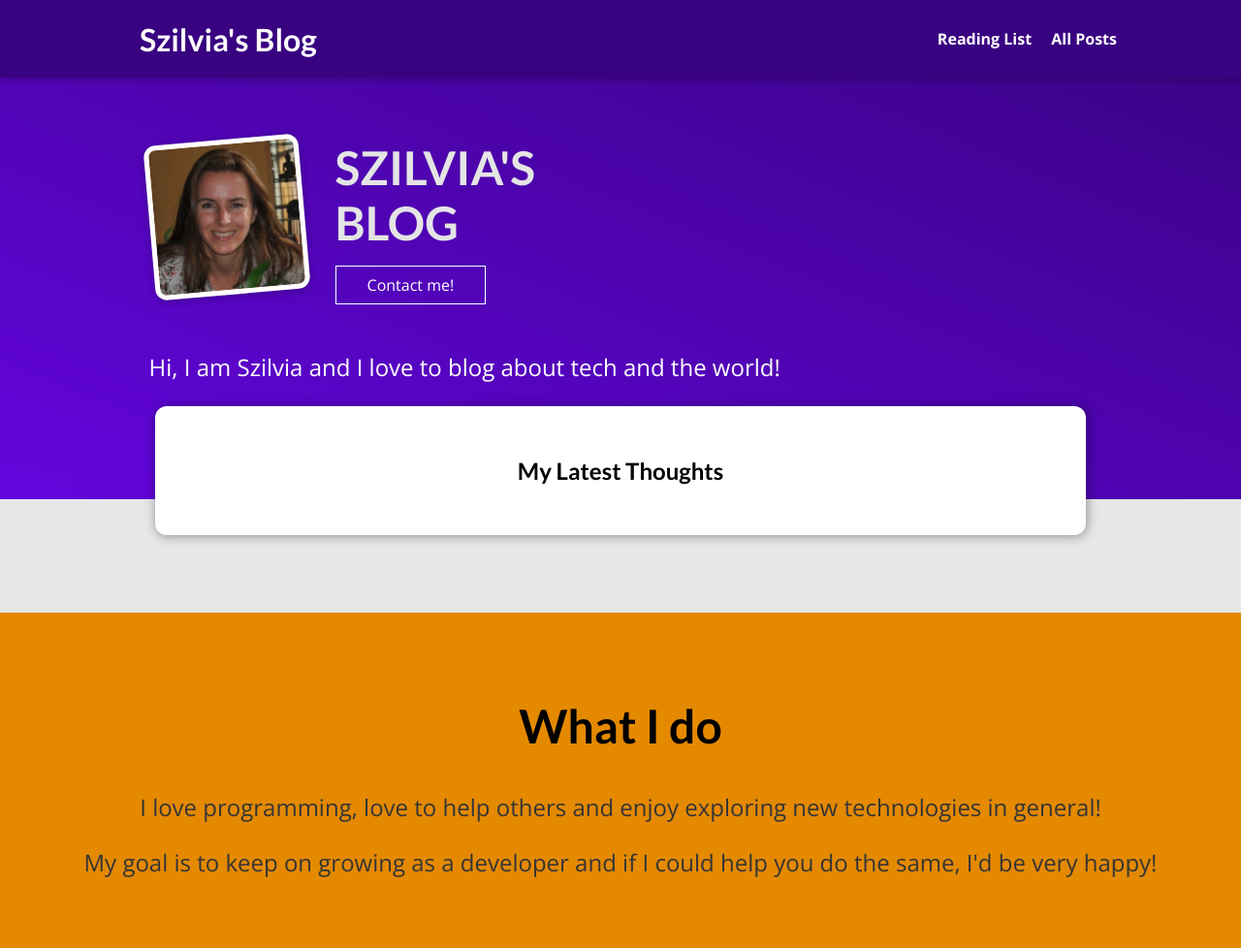
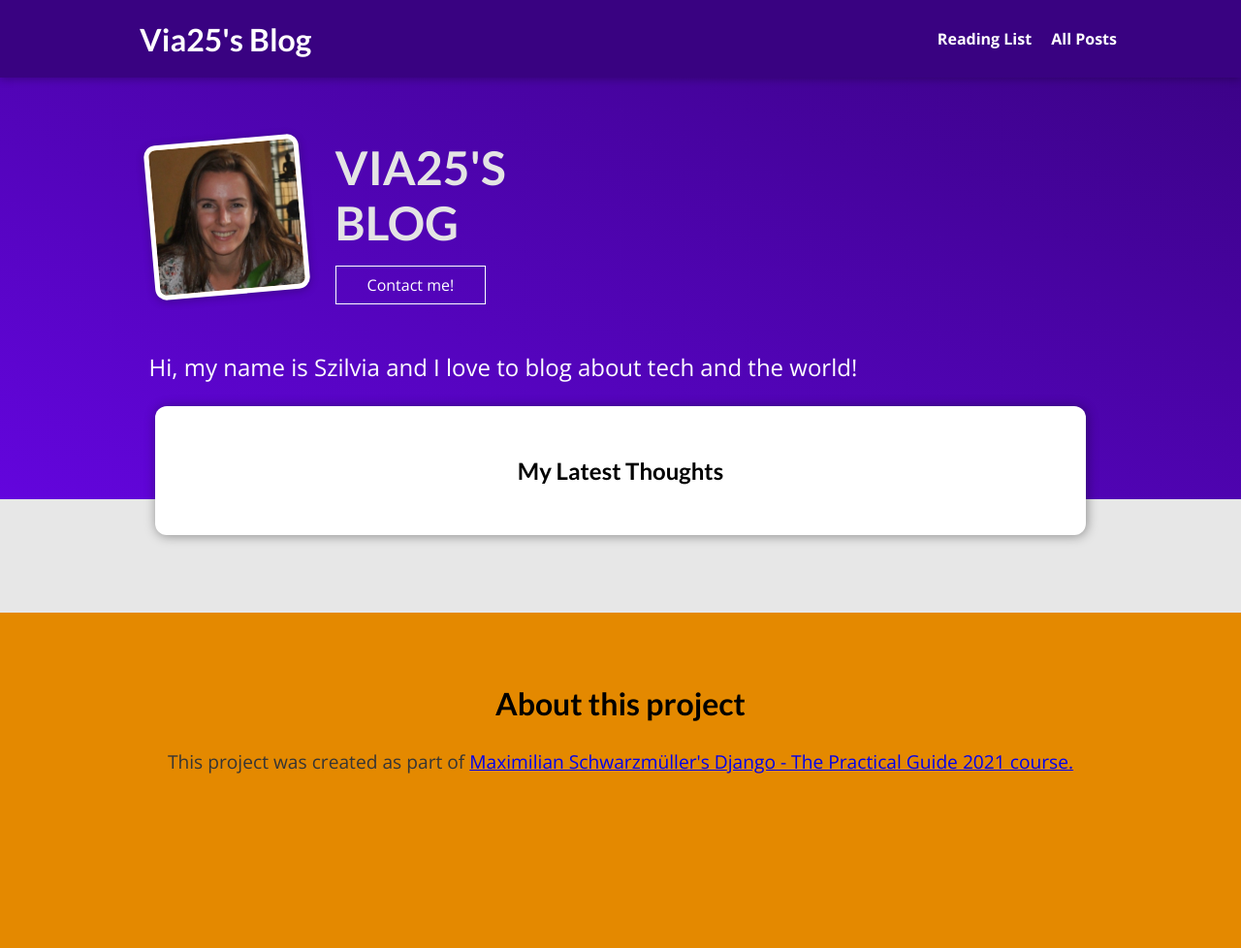
Before and after one commit to szilvia-csernus/blog_project, a Django app: page / in a window 1280 px wide. Shown: the whole page at 97% size. After the commit the page ends 798 px from the top, so only its background shows below. Run offline with Django 3.2, Linux system fonts and the light colour scheme; data that the repository does not hold is empty.

Commit message:
edit template and styles

```diff
--- a/blog/static/blog/index.css
+++ b/blog/static/blog/index.css
@@ -81,10 +81,10 @@
 }
 
 #about h2 {
-  font-size: 3rem;
+  font-size: 2rem;
 }
 
 #about p {
-  font-size: 1.5rem;
+  font-size: 1.2rem;
   color: #353535;
 }
--- a/blog/templates/blog/index.html
+++ b/blog/templates/blog/index.html
@@ -17,14 +17,14 @@ My Blog
     <header>
         <img src="{% static "blog/images/szi.jpeg"%}" alt="Szilvi = The Author of this Blog">
         <div>
-            <h2>SZILVIA'S BLOG</h2>
+            <h2>VIA25'S BLOG</h2>
             <form action="{% url "contact-me" %}">
                 {% csrf_token %}
                 <button>Contact me!</button>
             </form>
         </div>
     </header>
-    <p>Hi, I am Szilvia and I love to blog about tech and the world!</p>
+    <p>Hi, my name is Szilvia and I love to blog about tech and the world!</p>
 </section>
 
 <section id="latest-posts">
@@ -38,11 +38,12 @@ My Blog
 </section>
 
 <section id="about">
-    <h2>What I do</h2>
+    <h2>About this project</h2>
     <p>
-        I love programming, love to help others and enjoy exploring new technologies in general!
+        This project was created as part of
+        <a href="https://academind.com/">Maximilian Schwarzmüller's Django - The Practical Guide 2021 course.
+            </a>
     </p>
-    <p>My goal is to keep on growing as a developer and if I could help you do the same, I'd be very happy!</p>
 </section>
 
 {% endblock %}
--- a/blog/views.py
+++ b/blog/views.py
@@ -116,10 +116,11 @@ class SendEmailView(View):
 
         if form.is_valid():
             subject = "Contact Me Email from " + form.cleaned_data['user_name']
-            message = form.cleaned_data['text']
+            from_email = form.cleaned_data['user_email']
+            message = form.cleaned_data['user_name'] + form.cleaned_data['text']
             recipient_list = ['csernus.szilvi@gmail.com']
 
-            email = EmailMessage(subject, message, 'csernus.szilvia@gmail.com', recipient_list)
+            email = EmailMessage(subject, message, from_email, recipient_list)
 
             # Attach the file/image
             if 'attachment' in request.FILES:
--- a/templates/base.html
+++ b/templates/base.html
@@ -12,7 +12,7 @@
 </head>
 <body>
     <header id="main-navigation">
-        <h1><a href="{% url "starting-page" %}">Szilvia's Blog</a></h1>
+        <h1><a href="{% url "starting-page" %}">Via25's Blog</a></h1>
         <nav>
             <a href="{% url "read-later" %}">Reading List</a>
             <a href="{% url "posts-page" %}">All Posts</a>
```
Also changed, not shown: README.md.
